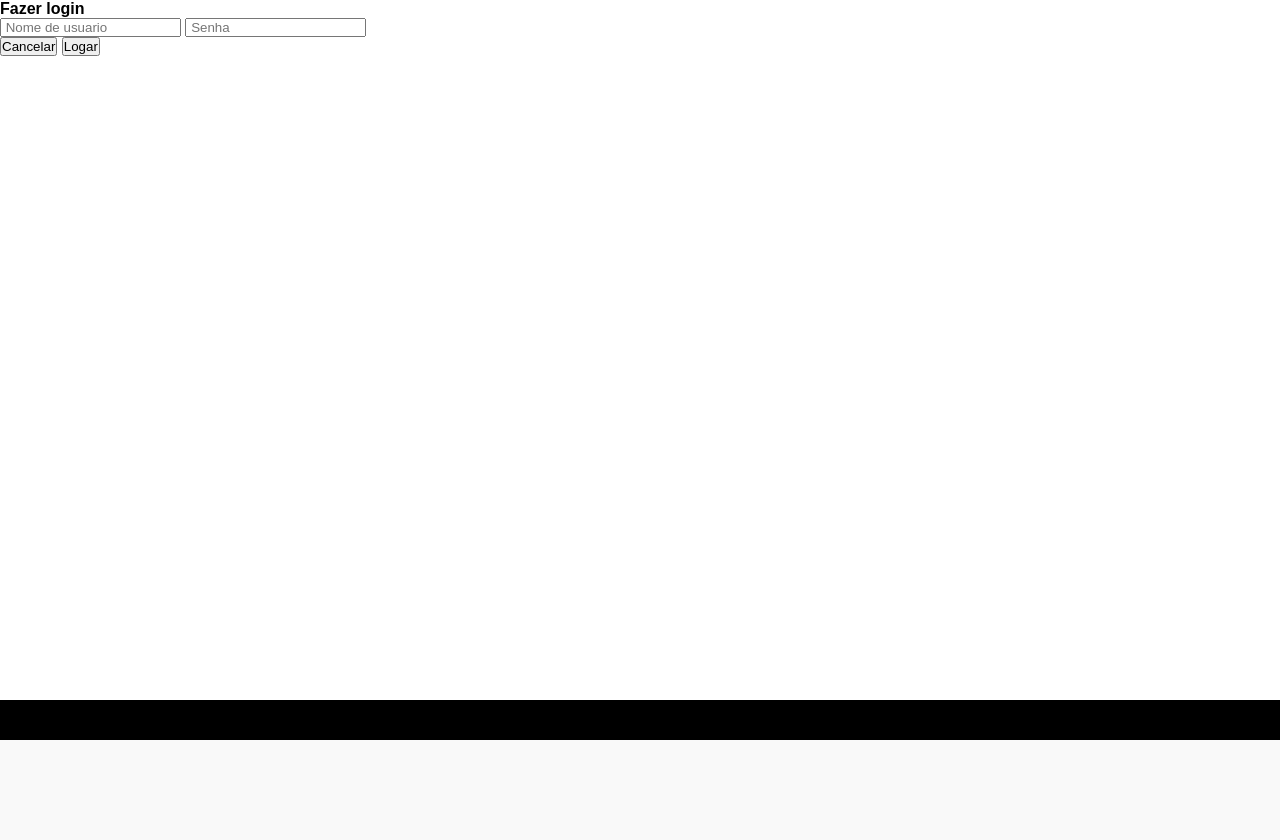
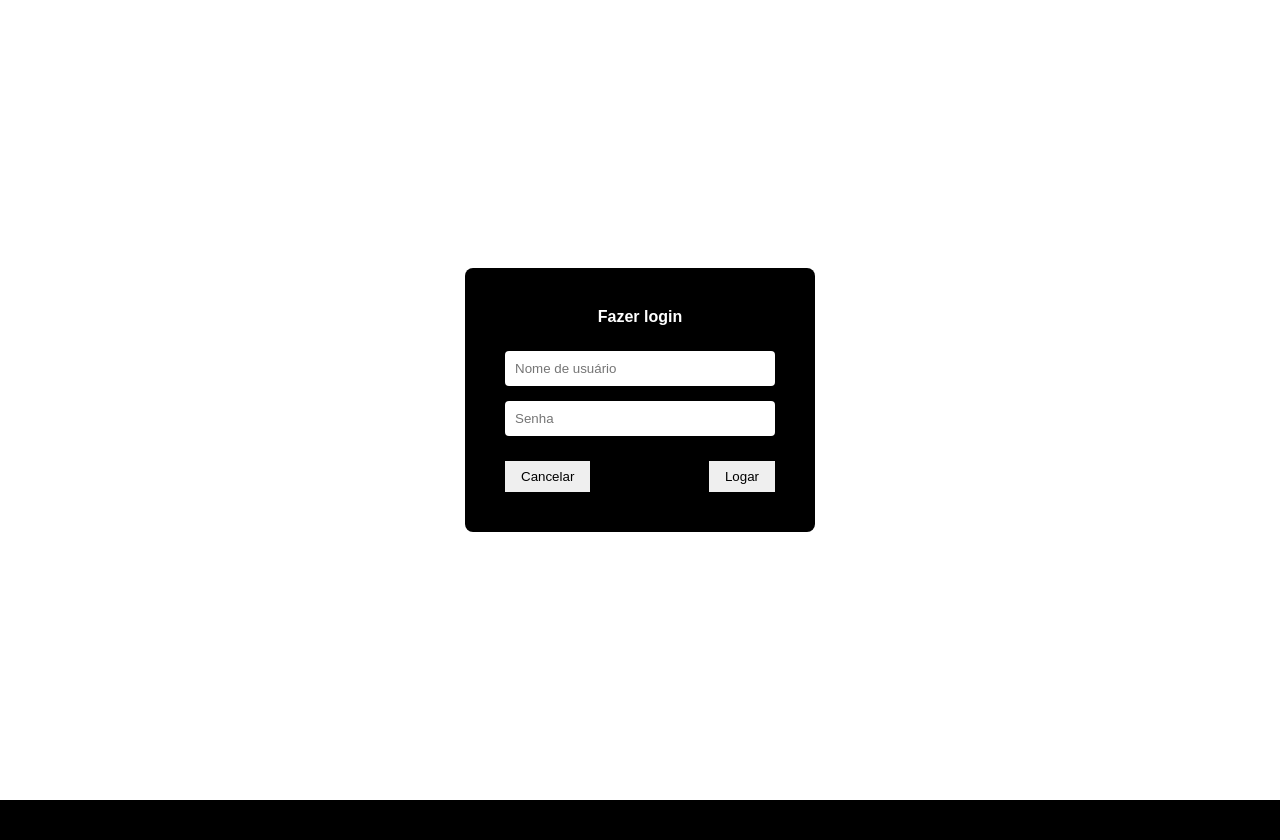
Before and after one commit to davinoroes/todolist, a Django app: page /login/ in a window 1280 px wide. Shown: the part 60-900 px from the top of the page. Before the commit the page ends 800 px from the top, so only its background shows below. Run offline with Django 5.2, Linux system fonts and the light colour scheme.

Commit message:
Novo template de login

```diff
--- a/accounts/templates/login.html
+++ b/accounts/templates/login.html
@@ -2,40 +2,64 @@
 
 {% block content %}
 
-<!DOCTYPE html>
-<html lang="en">
-<head>
-    <meta charset="UTF-8">
-    <meta name="viewport" content="width=device-width, initial-scale=1.0">
-    <title>Document</title>
-</head>
-<body>
-    <form method='POST'>
+<style>
+    /* Container que ocupa a tela toda  */
+    .login-container {
+        min-height: 100vh;
+        display: flex;
+        justify-content: center;
+        align-items: center;
+    }
+
+    /* Caixa preta do login */
+    .login-box {
+        background-color: #000;
+        padding: 40px;
+        width: 350px;
+        border-radius: 8px;
+        color: #fff;
+    }
+
+    .login-box h4 {
+        text-align: center;
+        margin-bottom: 25px;
+    }
+
+    .login-box input {
+        width: 100%;
+        padding: 10px;
+        margin-bottom: 15px;
+        border-radius: 4px;
+        border: none;
+    }
+
+    .login-actions {
+        display: flex;
+        justify-content: space-between;
+        margin-top: 10px;
+    }
+
+    .login-actions button {
+        padding: 8px 16px;
+        border: none;
+        cursor: pointer;
+    }
+</style>
+
+<div class="login-container">
+    <form method="POST" class="login-box">
         {% csrf_token %}
-        <div class="modal fade" id="loginModal" role="dialog">
-          <div class="modal-dialog">
 
-            <div class="modal-content">
-              <div class="modal-header">
+        <h4>Fazer login</h4>
 
-                <h4 class="modal-title">Fazer login</h4>
-              </div>
+        <input type="text" name="username" required id="username" placeholder="Nome de usuário">
+        <input type="password" name="password" required id="password" placeholder="Senha">
 
-              <div class="modal-body">
-                <input type="text" name="username" required id="username" placeholder=" Nome de usuario">
-                <input type="text" name="password" required id="password" placeholder=" Senha">
-              </div>
+        <div class="login-actions">
+            <button type="button">Cancelar</button>
+            <button type="submit">Logar</button>
+        </div>
+    </form>
+</div>
 
-              <div class="modal-footer">
-                <button type="button" class="btn btn-default" data-dismiss="modal">Cancelar</button>
-                <button type="submit" class="btn btn-primary">Logar</button>
-              </div>
-
-            </div>
-          </div>
-        </div>
-      </form>
-</body>
-</html>
-
-{%endblock%}
+{% endblock %}
```
